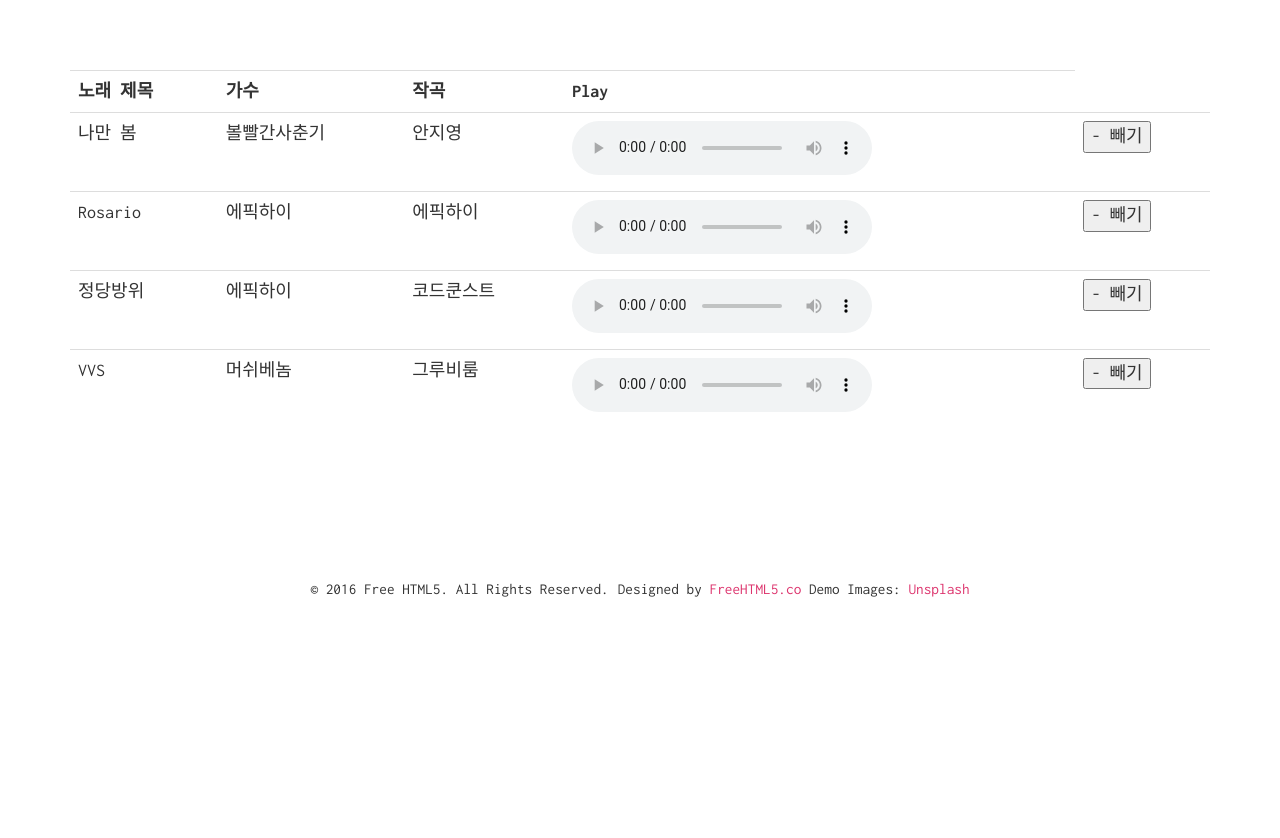
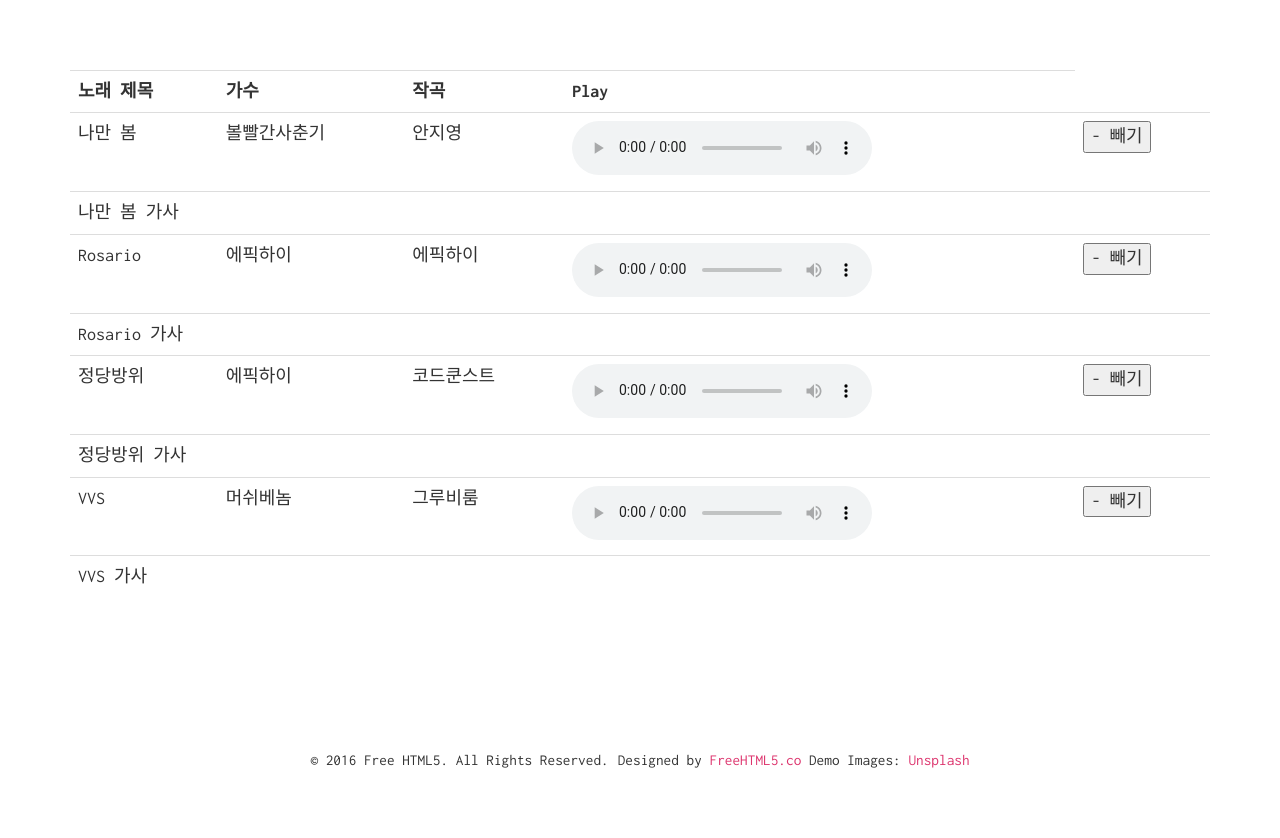
Before and after one commit to tlsalsckd13/django, a Django app: page /blog/playlist/ in a window 1280 px wide. Shown: the part 303-1141 px from the top of the page. Before the commit the page ends 900 px from the top, so only its background shows below. Run offline with Django 3.2, Linux system fonts and the light colour scheme; a user stored in the database is signed in; data comes from the database, SQL or seed files in the repository; some libraries are stand-ins or nearby versions; some web fonts are replaced.

Commit message:
Hello Github

```diff
--- a/mywebsite1/blog/templates/playlist.html
+++ b/mywebsite1/blog/templates/playlist.html
@@ -114,6 +114,10 @@
 										</form>
 									</td>
 							</tr>
+							<tr><td colspan="5"><details>
+								<summary>{{list.music_name}} 가사</summary>
+								<p>{{list.music_lyrics}}</p>
+							</details></td></tr>
 						{% endfor %}
 					{% endfor %}
 				{% endif %}
```
